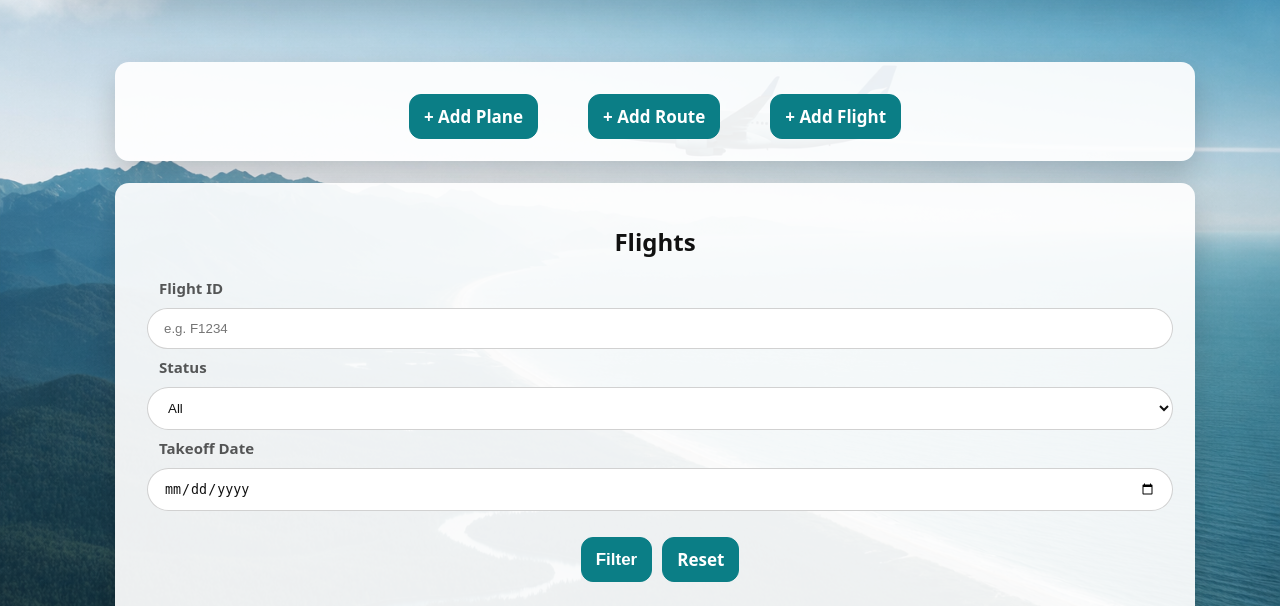
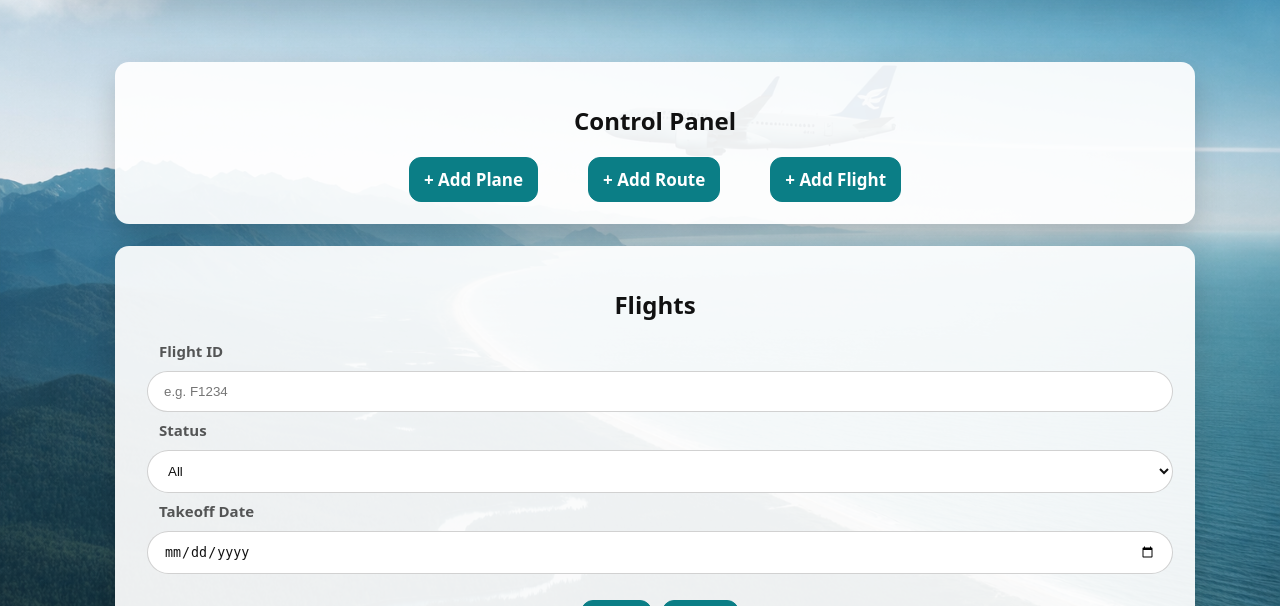
Before and after one commit to yardenaruch-source/InformationSystems, a Flask app: page /admin/flights in a window 1280 px wide. Shown: the part 74-680 px from the top of the page. Run offline with Flask 3, Linux system fonts and the light colour scheme; a user stored in the database is signed in; data comes from the database, SQL or seed files in the repository; data that the repository does not hold is empty.

Commit message:
update admin flights

```diff
--- a/templates/admin_flights.html
+++ b/templates/admin_flights.html
@@ -3,6 +3,8 @@
 
 {% block content %}
 <section class="board admin-box">
+    <h1 style="text-align:center;">Control Panel</h1>
+
     <div class="card admin-actions-box">
     <div class="admin-actions">
       <a class="btn" href="{{ url_for('admin_add_plane') }}">+ Add Plane</a>
```
